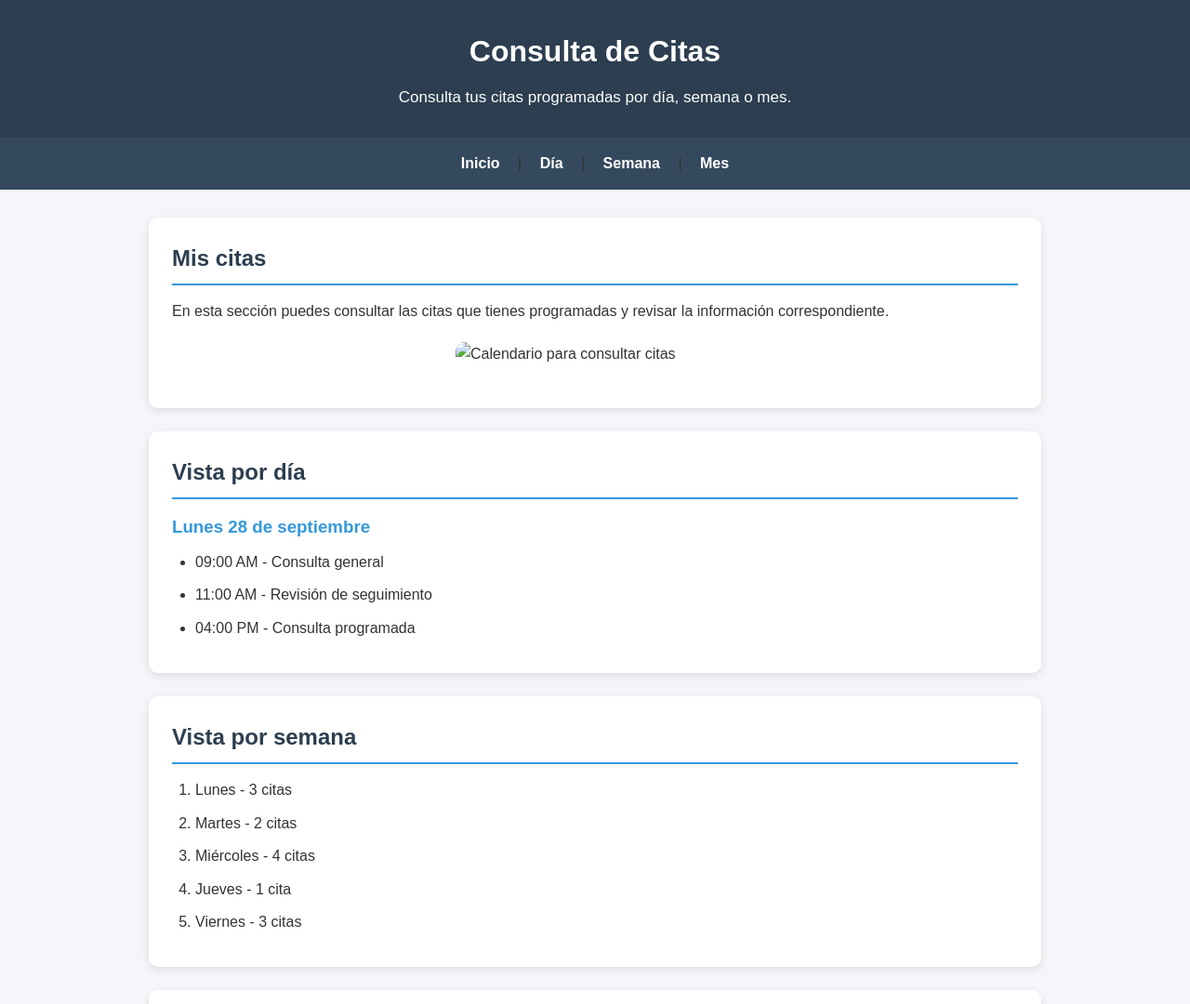
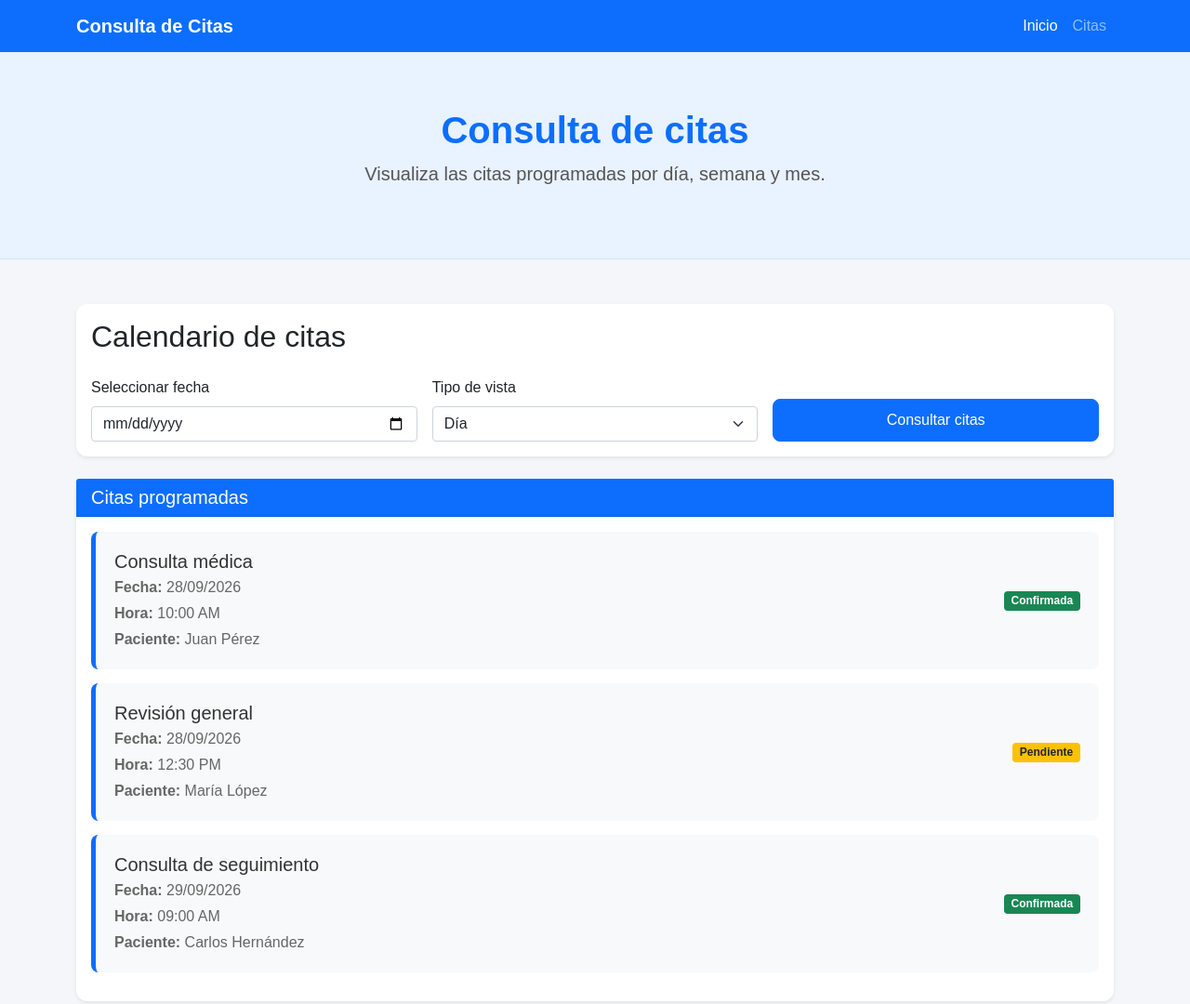
Before and after one commit to angelrb2531126237-arch/TrabajosWeb, a plain HTML site: page practica-02-requerimento-funcional/index.html in a window 1280 px wide. Shown: the top 1080 px of the page at 93% size. Drawn offline with nearby package versions, Linux system fonts and the light colour scheme.

Commit message:
Commit 2

```diff
--- a/practica-02-requerimento-funcional/index.html
+++ b/practica-02-requerimento-funcional/index.html
@@ -1,94 +1,241 @@
 <!DOCTYPE html>
 <html lang="es">
-
 <head>
     <meta charset="UTF-8">
     <meta name="viewport" content="width=device-width, initial-scale=1.0">
+
     <title>Consulta de Citas</title>
+
+    <!-- Bootstrap 5.0.2 -->
+    <link href="https://cdn.jsdelivr.net/npm/bootstrap@5.0.2/dist/css/bootstrap.min.css"
+          rel="stylesheet"
+          integrity="sha384-EVSTQN3/azprG1Anm3QDgpJLIm9Nao0Yz1ztcQTwFspd3yD65VohhpuuCOmLASjC"
+          crossorigin="anonymous">
+
+    <!-- CSS propio -->
     <link rel="stylesheet" href="style.css">
 </head>
 
 <body>
 
-    <header>
-        <h1>Consulta de Citas</h1>
-        <p>Consulta tus citas programadas por día, semana o mes.</p>
+    <!-- Barra de navegación -->
+    <nav class="navbar navbar-expand-lg navbar-dark bg-primary">
+        <div class="container">
+            <a class="navbar-brand fw-bold" href="#">
+                Consulta de Citas
+            </a>
+
+            <button class="navbar-toggler"
+                    type="button"
+                    data-bs-toggle="collapse"
+                    data-bs-target="#menu">
+                <span class="navbar-toggler-icon"></span>
+            </button>
+
+            <div class="collapse navbar-collapse" id="menu">
+                <ul class="navbar-nav ms-auto">
+                    <li class="nav-item">
+                        <a class="nav-link active" href="#">Inicio</a>
+                    </li>
+                    <li class="nav-item">
+                        <a class="nav-link" href="#citas">Citas</a>
+                    </li>
+                </ul>
+            </div>
+        </div>
+    </nav>
+
+
+    <!-- Encabezado -->
+    <header class="hero text-center">
+        <div class="container">
+            <h1 class="fw-bold">Consulta de citas</h1>
+            <p class="lead">
+                Visualiza las citas programadas por día, semana y mes.
+            </p>
+        </div>
     </header>
 
 
-    <nav>
-        <a href="#inicio">Inicio</a> |
-        <a href="#dia">Día</a> |
-        <a href="#semana">Semana</a> |
-        <a href="#mes">Mes</a>
-    </nav>
+    <!-- Contenido principal -->
+    <main class="container my-5" id="citas">
 
-    <main>
+        <!-- Selector de vista -->
+        <div class="card shadow-sm mb-4">
+            <div class="card-body">
+
+                <h2 class="card-title mb-4">
+                    Calendario de citas
+                </h2>
+
+                <div class="row g-3 align-items-end">
+
+                    <div class="col-md-4">
+                        <label for="fecha" class="form-label">
+                            Seleccionar fecha
+                        </label>
+
+                        <input type="date"
+                               id="fecha"
+                               class="form-control">
+                    </div>
+
+                    <div class="col-md-4">
+                        <label for="vista" class="form-label">
+                            Tipo de vista
+                        </label>
+
+                        <select id="vista" class="form-select">
+                            <option value="dia">Día</option>
+                            <option value="semana">Semana</option>
+                            <option value="mes">Mes</option>
+                        </select>
+                    </div>
+
+                    <div class="col-md-4">
+                        <button class="btn btn-primary w-100"
+                                onclick="consultarCitas()">
+                            Consultar citas
+                        </button>
+                    </div>
+
+                </div>
+
+            </div>
+        </div>
 
 
-        <section id="inicio">
-            <h2>Mis citas</h2>
+        <!-- Resultado -->
+        <div class="card shadow-sm">
 
-            <p>
-                En esta sección puedes consultar las citas que tienes
-                programadas y revisar la información correspondiente.
-            </p>
+            <div class="card-header bg-primary text-white">
+                <h3 class="h5 mb-0">
+                    Citas programadas
+                </h3>
+            </div>
 
-            <img src="calendario.png"
-                 alt="Calendario para consultar citas"
-                 width="300">
+            <div class="card-body">
 
-        </section>
+                <div id="resultado">
+
+                    <!-- Cita 1 -->
+                    <div class="cita-item">
+                        <div>
+                            <h4 class="h5 mb-1">
+                                Consulta médica
+                            </h4>
+
+                            <p class="mb-1">
+                                <strong>Fecha:</strong> 28/09/2026
+                            </p>
+
+                            <p class="mb-1">
+                                <strong>Hora:</strong> 10:00 AM
+                            </p>
+
+                            <p class="mb-0">
+                                <strong>Paciente:</strong> Juan Pérez
+                            </p>
+                        </div>
+
+                        <span class="badge bg-success">
+                            Confirmada
+                        </span>
+                    </div>
 
 
-        <section id="dia">
-            <h2>Vista por día</h2>
+                    <!-- Cita 2 -->
+                    <div class="cita-item">
+                        <div>
+                            <h4 class="h5 mb-1">
+                                Revisión general
+                            </h4>
 
-            <h3>Lunes 28 de septiembre</h3>
+                            <p class="mb-1">
+                                <strong>Fecha:</strong> 28/09/2026
+                            </p>
 
-            <ul>
-                <li>09:00 AM - Consulta general</li>
-                <li>11:00 AM - Revisión de seguimiento</li>
-                <li>04:00 PM - Consulta programada</li>
-            </ul>
+                            <p class="mb-1">
+                                <strong>Hora:</strong> 12:30 PM
+                            </p>
 
-        </section>
+                            <p class="mb-0">
+                                <strong>Paciente:</strong> María López
+                            </p>
+                        </div>
 
-        <section id="semana">
-            <h2>Vista por semana</h2>
-
-            <ol>
-                <li>Lunes - 3 citas</li>
-                <li>Martes - 2 citas</li>
-                <li>Miércoles - 4 citas</li>
-                <li>Jueves - 1 cita</li>
-                <li>Viernes - 3 citas</li>
-            </ol>
-
-        </section>
+                        <span class="badge bg-warning text-dark">
+                            Pendiente
+                        </span>
+                    </div>
 
 
-        <section id="mes">
-            <h2>Vista por mes</h2>
+                    <!-- Cita 3 -->
+                    <div class="cita-item">
+                        <div>
+                            <h4 class="h5 mb-1">
+                                Consulta de seguimiento
+                            </h4>
 
-            <p>Septiembre 2026</p>
+                            <p class="mb-1">
+                                <strong>Fecha:</strong> 29/09/2026
+                            </p>
 
-            <ul>
-                <li>28 de septiembre - Consulta general</li>
-                <li>29 de septiembre - Revisión de seguimiento</li>
-                <li>30 de septiembre - Consulta programada</li>
-            </ul>
+                            <p class="mb-1">
+                                <strong>Hora:</strong> 09:00 AM
+                            </p>
 
-        </section>
+                            <p class="mb-0">
+                                <strong>Paciente:</strong> Carlos Hernández
+                            </p>
+                        </div>
+
+                        <span class="badge bg-success">
+                            Confirmada
+                        </span>
+                    </div>
+
+                </div>
+
+            </div>
+        </div>
 
     </main>
 
 
-    <footer>
-        <p>Sistema de Consulta de Citas</p>
-        <p>Requerimiento Funcional 3</p>
+    <!-- Pie de página -->
+    <footer class="bg-dark text-white text-center py-4">
+        <p class="mb-0">
+            Sistema de Consulta de Citas © 2026
+        </p>
     </footer>
 
+
+    <!-- Bootstrap JavaScript -->
+    <script src="https://cdn.jsdelivr.net/npm/bootstrap@5.0.2/dist/js/bootstrap.bundle.min.js"
+            integrity="sha384-MrcW6ZMFYlzcLA8Nl+NtUVF0sA7MsXsP1UyJoMp4YLEuNSfAP+JcXn/tWtIaxVXM"
+            crossorigin="anonymous"></script>
+
+    <!-- JavaScript propio -->
+    <script>
+        function consultarCitas() {
+
+            const fecha = document.getElementById("fecha").value;
+            const vista = document.getElementById("vista").value;
+
+            if (fecha === "") {
+                alert("Selecciona una fecha.");
+                return;
+            }
+
+            alert(
+                "Consultando citas por " +
+                vista +
+                " para la fecha: " +
+                fecha
+            );
+        }
+    </script>
+
 </body>
-
 </html>
--- a/practica-02-requerimento-funcional/style.css
+++ b/practica-02-requerimento-funcional/style.css
@@ -1,128 +1,94 @@
-/* Configuración general */
-* {
-    margin: 0;
-    padding: 0;
-    box-sizing: border-box;
+/* Estilos generales */
+
+body {
+    background-color: #f4f6f9;
+    font-family: Arial, sans-serif;
 }
 
-body {
-    font-family: Arial, sans-serif;
-    background-color: #f4f6f9;
-    color: #333;
-    line-height: 1.6;
+
+/* Encabezado */
+
+.hero {
+    background-color: #e9f2ff;
+    padding: 60px 20px;
+    border-bottom: 1px solid #d6e4f5;
 }
 
-/* Encabezado */
-header {
-    background-color: #2c3e50;
-    color: white;
-    text-align: center;
-    padding: 30px 20px;
+.hero h1 {
+    color: #0d6efd;
+    font-size: 40px;
 }
 
-header h1 {
-    font-size: 32px;
-    margin-bottom: 10px;
+.hero p {
+    color: #555;
 }
 
-header p {
-    font-size: 17px;
+
+/* Tarjetas */
+
+.card {
+    border: none;
+    border-radius: 12px;
 }
 
-/* Menú de navegación */
-nav {
-    background-color: #34495e;
-    text-align: center;
-    padding: 15px;
+
+/* Citas */
+
+.cita-item {
+    display: flex;
+    justify-content: space-between;
+    align-items: center;
+
+    padding: 20px;
+
+    margin-bottom: 15px;
+
+    background-color: #f8f9fa;
+
+    border-left: 5px solid #0d6efd;
+
+    border-radius: 8px;
 }
 
-nav a {
-    color: white;
-    text-decoration: none;
-    margin: 0 15px;
-    font-weight: bold;
+.cita-item h4 {
+    color: #333;
 }
 
-nav a:hover {
-    color: #3498db;
+.cita-item p {
+    color: #666;
 }
 
-/* Contenido principal */
-main {
-    max-width: 1000px;
-    margin: 30px auto;
-    padding: 0 20px;
+
+/* Botones */
+
+.btn-primary {
+    padding: 10px 20px;
+    border-radius: 8px;
 }
 
-/* Secciones */
-section {
-    background-color: white;
-    margin-bottom: 25px;
-    padding: 25px;
-    border-radius: 10px;
-    box-shadow: 0 3px 10px rgba(0, 0, 0, 0.1);
+
+/* Footer */
+
+footer {
+    margin-top: 50px;
 }
 
-section h2 {
-    color: #2c3e50;
-    margin-bottom: 15px;
-    border-bottom: 2px solid #3498db;
-    padding-bottom: 8px;
-}
 
-section h3 {
-    color: #3498db;
-    margin-bottom: 10px;
-}
+/* Responsive */
 
-/* Imagen */
-section img {
-    display: block;
-    margin: 20px auto;
-    border-radius: 10px;
-    max-width: 100%;
-}
+@media (max-width: 768px) {
 
-/* Listas */
-ul,
-ol {
-    margin-left: 25px;
-}
-
-li {
-    margin-bottom: 10px;
-}
-
-/* Pie de página */
-footer {
-    background-color: #2c3e50;
-    color: white;
-    text-align: center;
-    padding: 20px;
-    margin-top: 30px;
-}
-
-footer p {
-    margin: 5px;
-}
-
-/* Diseño para celulares */
-@media (max-width: 600px) {
-
-    header h1 {
-        font-size: 25px;
+    .hero h1 {
+        font-size: 32px;
     }
 
-    nav a {
-        display: block;
-        margin: 8px;
+    .cita-item {
+        flex-direction: column;
+        align-items: flex-start;
+        gap: 15px;
     }
 
-    main {
-        padding: 0 10px;
-    }
-
-    section {
-        padding: 18px;
+    .cita-item .badge {
+        align-self: flex-start;
     }
 }
```
